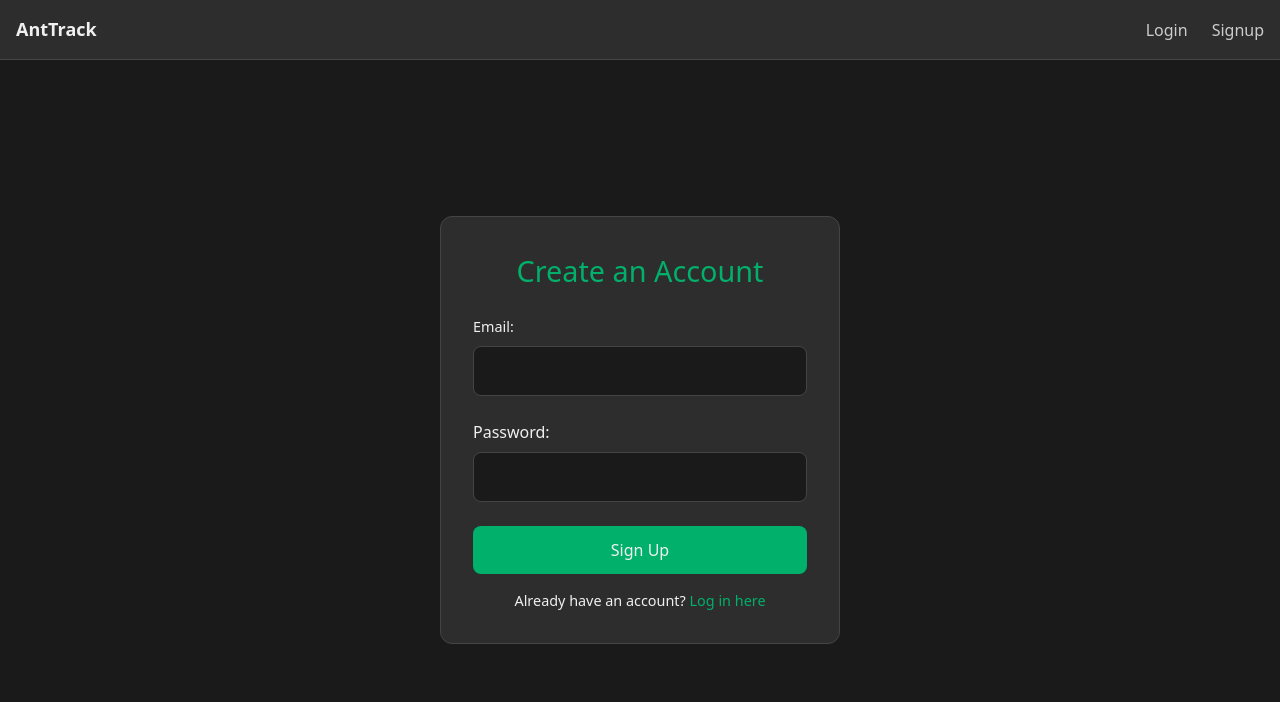
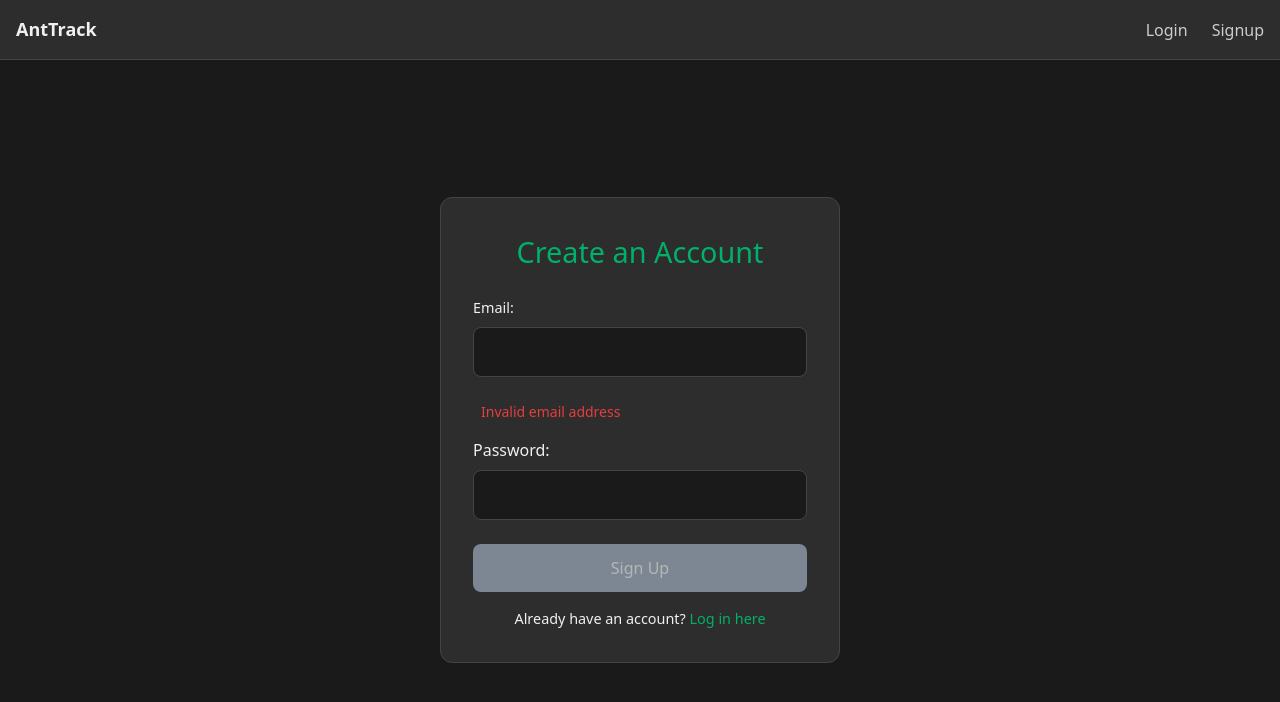
Before and after one commit to antonclayton/finance-tracker, a Next.js app: page /signup in a window 1280 px wide. Shown: the top 702 px of the page. Built offline with nearby package versions, Linux system fonts and the light colour scheme; no server answers.

Commit message:
add validation for email in signup

```diff
--- a/src/app/(public)/signup/SignupPage.module.css
+++ b/src/app/(public)/signup/SignupPage.module.css
@@ -66,6 +66,13 @@
   transform: scale(1.01);
 }
 
+/* Disabled state styling */
+.button:disabled {
+  background-color: #a0aec0; /* gray */
+  cursor: not-allowed;
+  opacity: 0.7; /* optional, makes it look faded */
+}
+
 .toggleMessage {
   margin-top: 1rem;
   font-size: 0.9rem;
@@ -83,3 +90,10 @@
 .toggleLink:hover {
   transform: scale(1.05);
 }
+
+/* Error message below input */
+.error {
+  color: var(--error-color); /* red */
+  font-size: 0.875rem; /* slightly smaller text */
+  margin: 0 0.5rem 0.5rem;
+}
--- a/src/app/(public)/signup/page.tsx
+++ b/src/app/(public)/signup/page.tsx
@@ -1,10 +1,26 @@
 "use client";
 
 import Link from "next/link";
+import { useState } from "react";
 import { signup } from "../../utils/authUtils/authActions";
 import styles from "./SignupPage.module.css";
 
+// Simple email validation util
+function isValidEmail(email: string) {
+  const regex = /^[^\s@]+@[^\s@]+\.[^\s@]+$/;
+  return regex.test(email);
+}
+
 export default function SignupPage() {
+  const [email, setEmail] = useState("");
+  const [emailValid, setEmailValid] = useState(false);
+
+  const handleEmailChange = (e: React.ChangeEvent<HTMLInputElement>) => {
+    const value = e.target.value;
+    setEmail(value);
+    setEmailValid(isValidEmail(value));
+  };
+
   return (
     <div className={styles.container}>
       <div className={styles.card}>
@@ -19,7 +35,10 @@ export default function SignupPage() {
             type="email"
             required
             className={styles.input}
+            value={email}
+            onChange={handleEmailChange}
           />
+          {!emailValid && <p className={styles.error}>Invalid email address</p>}
 
           <label htmlFor="password">Password:</label>
           <input
@@ -30,7 +49,12 @@ export default function SignupPage() {
             className={styles.input}
           />
 
-          <button type="submit" formAction={signup} className={styles.button}>
+          <button
+            type="submit"
+            formAction={signup}
+            className={styles.button}
+            disabled={!emailValid}
+          >
             Sign Up
           </button>
         </form>
--- a/src/app/globals.css
+++ b/src/app/globals.css
@@ -10,6 +10,7 @@
   --nav-link-color: #ccc;
   --mobile-overlay-bg: #252525;
   --hover-bg: #383838;
+  --error-color: #e53e3e;
 }
 
 html,
--- /dev/null
+++ b/src/app/utils/validationUtils.ts
@@ -0,0 +1,5 @@
+export function isValidEmail(email: string): boolean {
+  // Basic email regex
+  const regex = /^[^\s@]+@[^\s@]+\.[^\s@]+$/;
+  return regex.test(email);
+}
```
